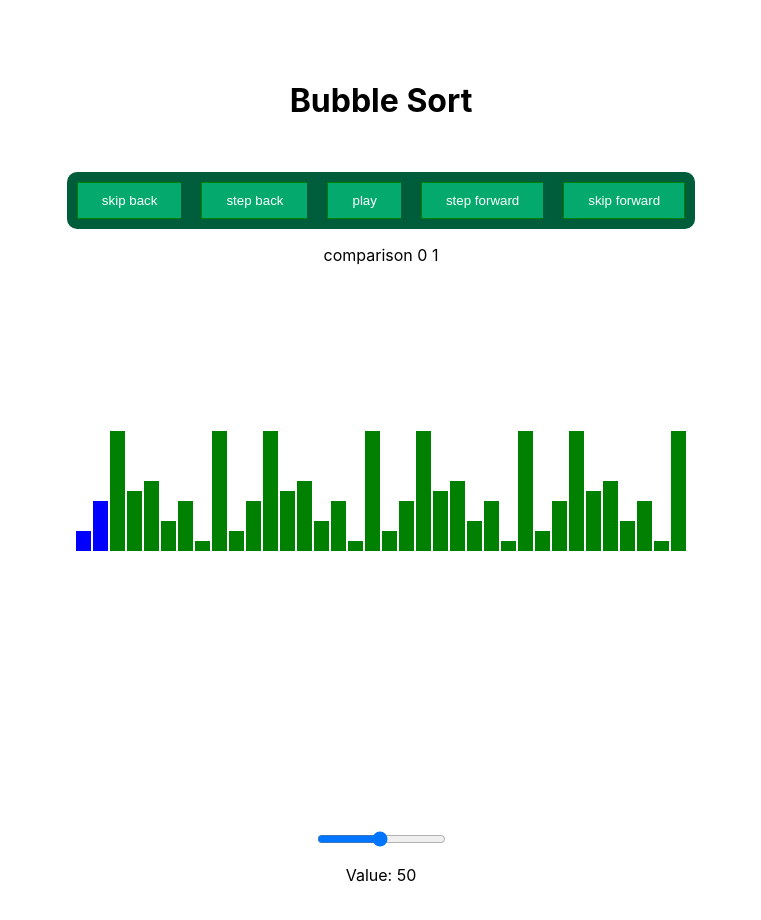
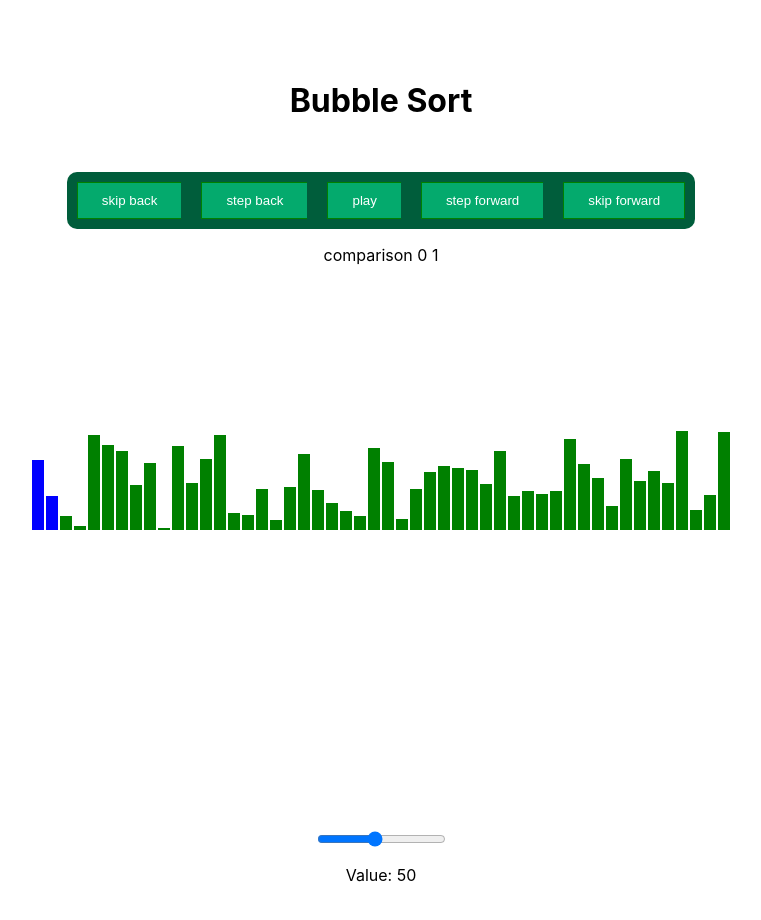
Before and after one commit to AngelMoreno24/AlgoVizualizer, a React (Create React App) app in the folder algovisualizer/: page /bubbleSort in a window 1280 px wide. Shown: the top 920 px of the page, without its empty margins (259-1020 px from the left). Built offline with nearby package versions, Linux system fonts and the light colour scheme.

Commit message:
improvescss and bar sizing

```diff
--- a/algovisualizer/src/components/bar.css
+++ b/algovisualizer/src/components/bar.css
@@ -4,6 +4,9 @@
     align-items:baseline;
     padding-top: 150px;
     padding-bottom: 150px;
+    min-width: 500px;
+    justify-content: center;
+    display: flex;
 }
 
 .container{
--- a/algovisualizer/src/pages/bubbleSort.jsx
+++ b/algovisualizer/src/pages/bubbleSort.jsx
@@ -4,6 +4,7 @@ import { bubbleSort } from '../algorithms/bubbleSort';
 import { useEffect, useState } from 'react';
 import '../components/bar.css'
 import '../components/layout.css'
+import numberGen from '../components/numberGen';
 
 const BubbleSort = () => {
 
@@ -19,9 +20,9 @@ const BubbleSort = () => {
 
     useEffect(()=>{
 
-      setArray(bubbleSort([2,5,12,6,7,3,5,1,12,2,5,12,6,7,3,5,1,12,2,5,12,6,7,3,5,1,12,2,5,12,6,7,3,5,1,12]));
-
-    },[])
+      setArray(bubbleSort(numberGen(size)));
+      setIndex(0);
+    },[size])
 
     useEffect(()=>{
 
@@ -87,13 +88,19 @@ const BubbleSort = () => {
                     if(index == instruction.left || index == instruction.right){
                       color = "blue"
                     }
+                    let value = "";
+                    if(size<30){
 
+                        value = item;
+                    }
                     return(
 
                       <div >
 
-                        <DynamicBar key={index} value={item} maxValue={10} color={color} />
+                        <DynamicBar key={index} value={item} maxValue={100} color={color} totalBars={instruction.array.length}/>
 
+
+                      <p>{value}</p>
 
                       </div>
                     );
@@ -109,12 +116,14 @@ const BubbleSort = () => {
       }
     }
 
-    const DynamicBar = ({ value, maxValue, color = 'blue', width = '15px' }) => {
+    const DynamicBar = ({ value, maxValue, color = 'blue', totalBars  }) => {
       const percentage = (value / maxValue) * 100;
-      const size = (array.length-1/100)*.01
+      const containerWidth = 600; // Set a fixed container width in pixels
+
+        const barWidth = Math.max(4, containerWidth / totalBars) + "px"; // Ensures bars are at least 5px wide
 
       const barStyle = {
-        width: width,
+        width: barWidth,
         height:  percentage ,
         backgroundColor: color,
         transition: 'width 0.3s ease-in-out', // Optional: for smooth transitions
@@ -173,7 +182,7 @@ const BubbleSort = () => {
 
           <input
                 type="range"
-                min="1"
+                min="10"
                 max="100"
                 value={size}
                 className="slider"
```
